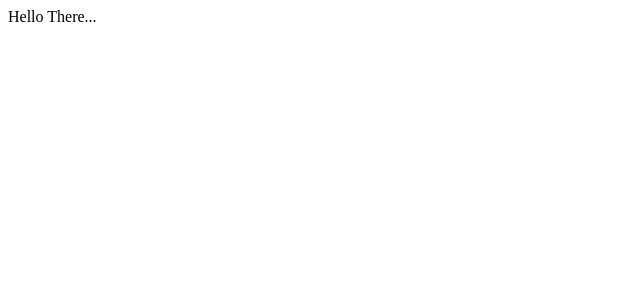
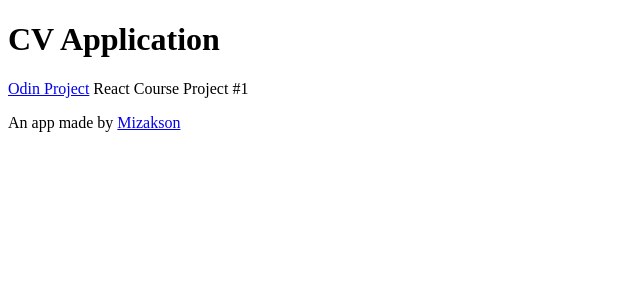
Before and after one commit to Mizakson/cv-application, a React (Vite) app: page / in a window 1280 px wide. Shown: the top 300 px of the page, without its empty margins (0-640 px from the left). Built offline with nearby package versions, Linux system fonts and the light colour scheme.

Commit message:
Create Header child elements

```diff
--- a/src/App.jsx
+++ b/src/App.jsx
@@ -1,11 +1,13 @@
 // import { useState } from 'react'
 import './styles/App.css'
+import Header from "./components/Header.jsx";
 
 function App() {
   // const [count, setCount] = useState(0)
 
+  console.log("OK...")
   return (
-    <div>Hello There...</div>
+   <Header />
   )
 }
 
--- a/src/components/Header.jsx
+++ b/src/components/Header.jsx
@@ -0,0 +1,13 @@
+function Header() {
+    return (
+        <header>
+            <h1 className="main-title">CV Application</h1>
+            <div className="about">
+                <p className="project-number"><a href="www.theodinproject.com">Odin Project</a> React Course Project #1</p>
+                <p className="author">An app made by <a href="www.github.com/mizakson">Mizakson</a></p>
+            </div>
+        </header>
+    )
+}
+
+export default Header
```
